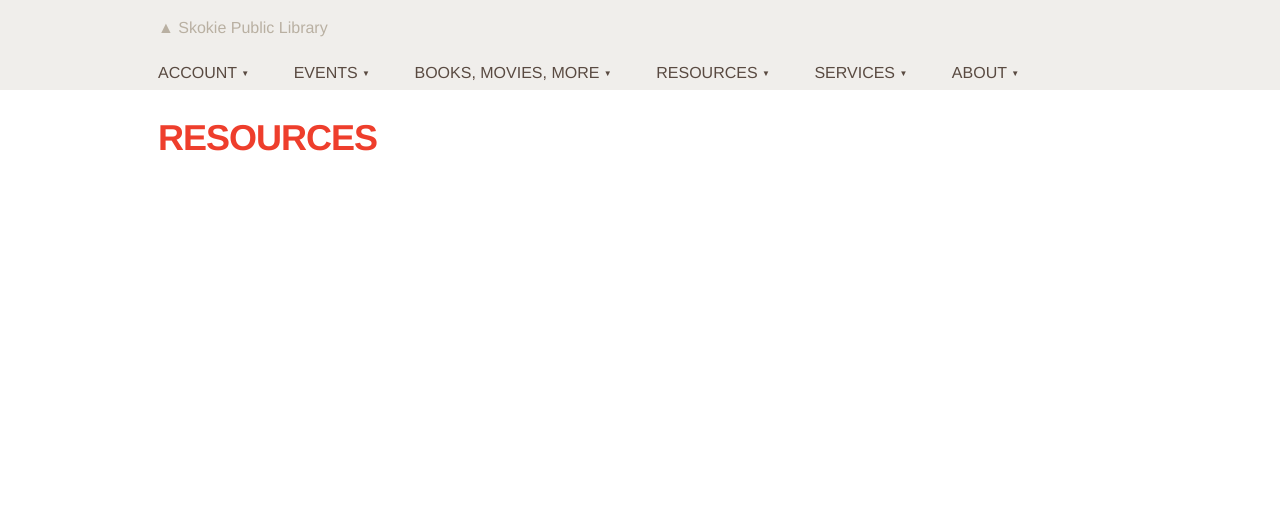
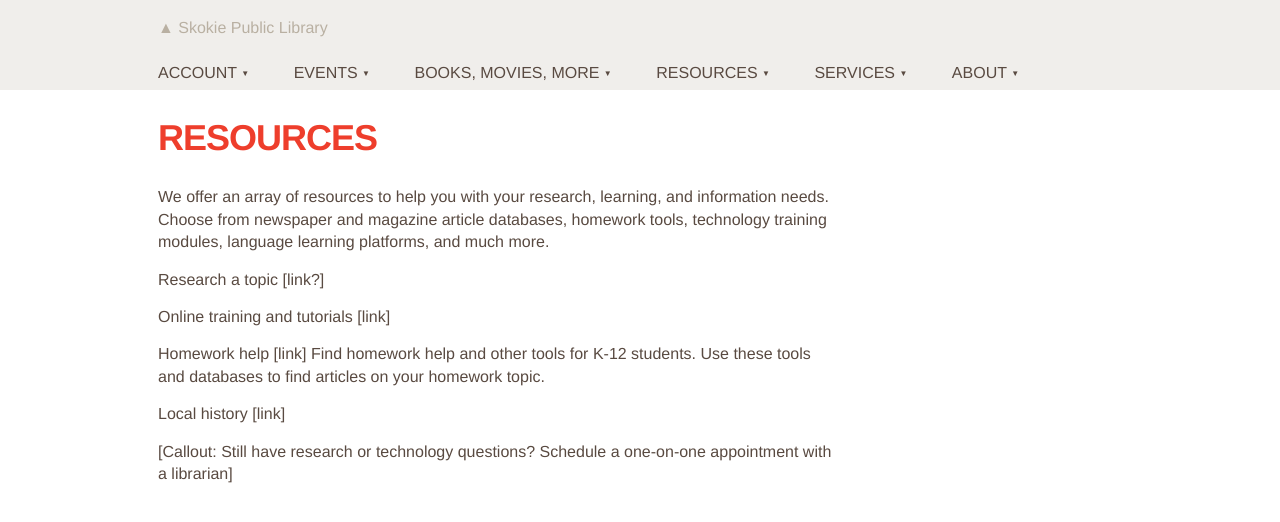
Before and after one commit to skokielibrary/spl-content, a Jekyll site: the page built from _content/annabelle/resources--index.markdown, in a window 1280 px wide. Shown: the top 522 px of the page. Built offline with Jekyll 4.4.1, drawn with Linux system fonts in a browser that asks for light colours.

Commit message:
Updated resources--index.markdown

```diff
--- a/_content/annabelle/resources--index.markdown
+++ b/_content/annabelle/resources--index.markdown
@@ -3,3 +3,16 @@ layout: page
 title: Resources
 published: true
 ---
+
+We offer an array of resources to help you with your research, learning, and information needs. Choose from newspaper and magazine article databases, homework tools, technology training modules, language learning platforms, and much more.
+
+Research a topic [link?]
+
+Online training and tutorials [link]
+
+Homework help [link]
+Find homework help and other tools for K-12 students. Use these tools and databases to find articles on your homework topic.
+
+Local history [link]
+
+[Callout: Still have research or technology questions? Schedule a one-on-one appointment with a librarian]
```
